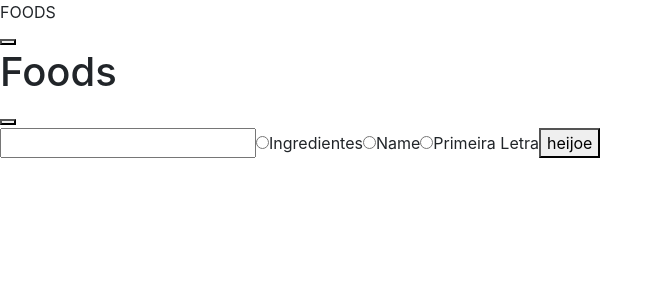
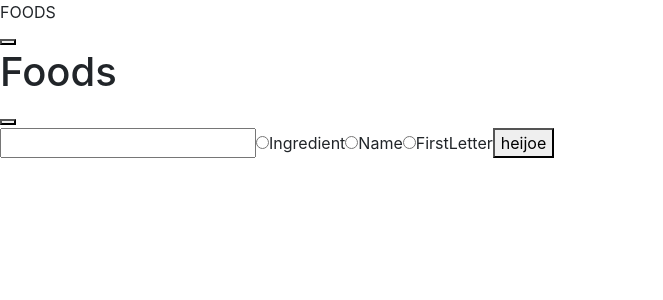
Before and after one commit to vixemari/recipes-app, a React (Create React App) app: page /foods in a window 1280 px wide. Shown: the top 300 px of the page, without its empty margins (0-663 px from the left). Built offline with nearby package versions, Linux system fonts and the light colour scheme.

Commit message:
feat(SearchBarHeader): adiciona requisições (req14)

```diff
--- a/src/components/SearchBarHeader.jsx
+++ b/src/components/SearchBarHeader.jsx
@@ -1,40 +1,80 @@
-import React from 'react';
-// import PropTypes from 'prop-types';
+import React, { useState } from 'react';
+import {
+  fetchSearchBarHeaderIgredient,
+  fetchSearchBarHeaderName,
+  fetchSearchBarHeaderFirstLetter,
+} from '../service/fetchApi';
 
 function SearchBarHeader() {
-  const valueIngredient = 'Ingredientes';
-  const valueName = 'Nome';
-  const valueFirstLetter = 'Primeira Letra';
+  // valores dos radios
+  const valueIngredient = 'ingredient';
+  const valueName = 'name';
+  const valueFirstLetter = 'firstLetter';
+
+  // declaração dos states
+  const [radioSelectedState, setRadioSelectedState] = useState('');
+  const [inputSearchState, setInputSearchState] = useState('');
+
+  // funções onChange dos inputs
+  const onChangeRadio = ({ target }) => {
+    setRadioSelectedState(target.value);
+  };
+
+  const onChangeInput = ({ target }) => {
+    setInputSearchState(target.value);
+  };
+
+  // função pra deixar a primeira letra maiúscula de cada radio
+  const firstLetterToUpperCase = (str) => str[0].toUpperCase() + str.substring(1);
+
+  // função do click, faz a requisição da API
+  const onHandleClick = () => {
+    if (radioSelectedState === 'ingredient') {
+      fetchSearchBarHeaderIgredient(inputSearchState);
+    }
+    if (radioSelectedState === 'name') {
+      fetchSearchBarHeaderName(inputSearchState);
+    }
+    if (radioSelectedState === 'firstLetter') {
+      fetchSearchBarHeaderFirstLetter(inputSearchState);
+    }
+  };
+
   return (
     <div>
       <input
         type="text"
         data-testid="search-input"
+        onChange={ onChangeInput }
       />
       <input
         type="radio"
         value={ valueIngredient }
         name={ valueIngredient }
+        onChange={ onChangeRadio }
         data-testid="ingredient-search-radio"
       />
-      Ingredientes
+      { firstLetterToUpperCase(valueIngredient) }
       <input
         type="radio"
         value={ valueName }
         name={ valueIngredient }
+        onChange={ onChangeRadio }
         data-testid="name-search-radio"
       />
-      Name
+      { firstLetterToUpperCase(valueName) }
       <input
         type="radio"
         value={ valueFirstLetter }
         name={ valueIngredient }
+        onChange={ onChangeRadio }
         data-testid="first-letter-search-radio"
       />
-      Primeira Letra
+      { firstLetterToUpperCase(valueFirstLetter) }
       <button
         type="button"
         data-testid="exec-search-btn"
+        onClick={ onHandleClick }
       >
         heijoe
       </button>
--- a/src/service/fetchApi.js
+++ b/src/service/fetchApi.js
@@ -1,12 +1,24 @@
-// const URL = 'https://swapi-trybe.herokuapp.com/api/planets/';
+export const fetchSearchBarHeaderIgredient = async (ingredient) => {
+  const url = `https://www.themealdb.com/api/json/v1/1/filter.php?i=${ingredient}`;
+  const response = await fetch(url);
+  const dataIngredient = await response.json();
+  console.log(dataIngredient);
+};
 
-// const data = () => (
-//   fetch(URL)
-//     .then((response) => (
-//       response
-//         .json()
-//     ))
-//     .then((json) => json)
-// );
+export const fetchSearchBarHeaderName = async (name) => {
+  const url = `https://www.themealdb.com/api/json/v1/1/search.php?s=${name}`;
+  const response = await fetch(url);
+  const dataName = await response.json();
+  console.log(dataName);
+};
 
-// export default data;
+export const fetchSearchBarHeaderFirstLetter = async (firstLetter) => {
+  if (firstLetter.length > 1) {
+    global.alert('Your search must have only 1 (one) character');
+  } else {
+    const url = `https://www.themealdb.com/api/json/v1/1/search.php?f=${firstLetter}`;
+    const response = await fetch(url);
+    const dataFirstLetter = await response.json();
+    console.log(dataFirstLetter);
+  }
+};
```
Also changed, not shown: 1 other file (tests, documents, lock files or other folders).
